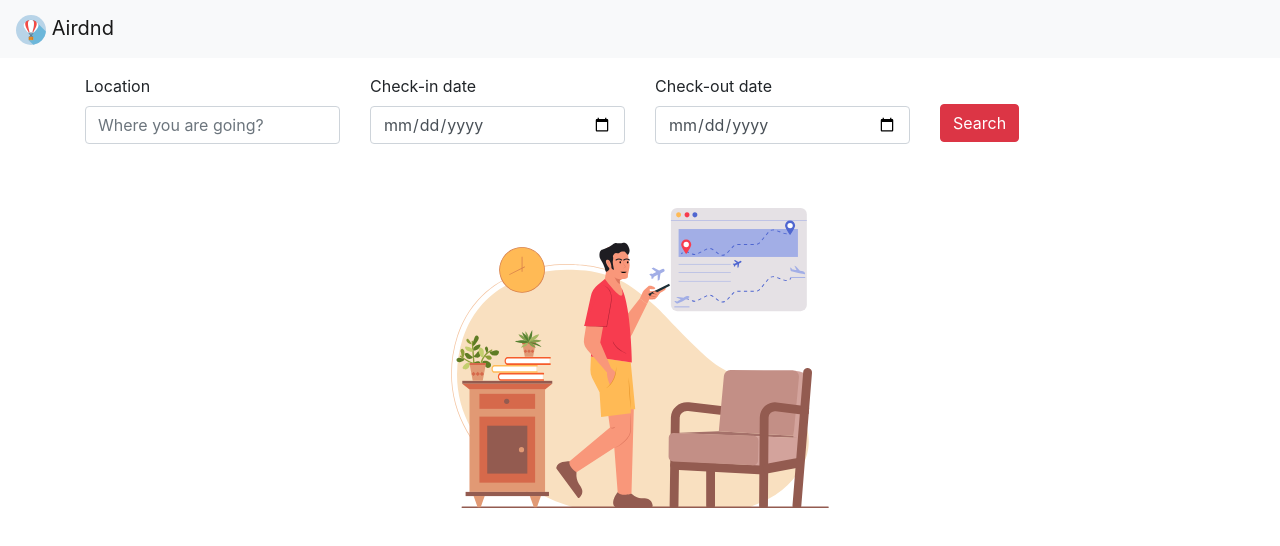
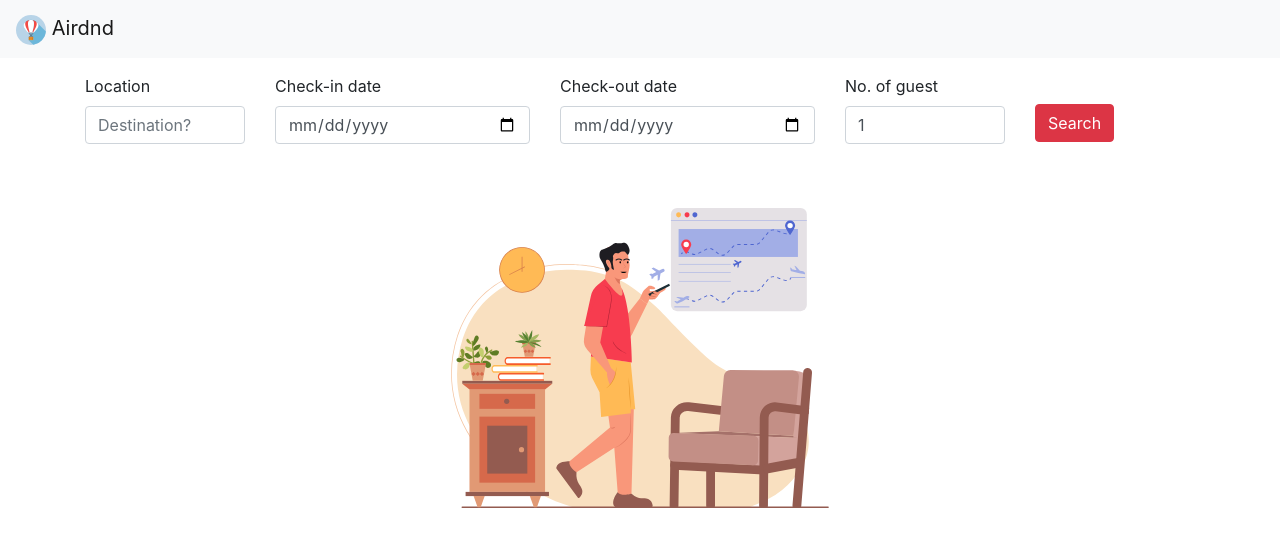
Before and after one commit to MohiuddinRabby/airdnd, a React (Create React App) app: page / in a window 1280 px wide. Shown: the top 546 px of the page. Built offline with nearby package versions, Linux system fonts and the light colour scheme.

Commit message:
basic loader & form validation added

```diff
--- a/package.json
+++ b/package.json
@@ -9,6 +9,7 @@
     "bootstrap": "^4.5.2",
     "react": "^16.13.1",
     "react-dom": "^16.13.1",
+    "react-hook-form": "^6.7.0",
     "react-router-dom": "^5.2.0",
     "react-scripts": "3.4.1"
   },
--- a/src/components/Result/Result.js
+++ b/src/components/Result/Result.js
@@ -1,16 +1,31 @@
 import React from "react";
-
+import { useState } from "react";
+import { useEffect } from "react";
+import planeImg from "../../img/planeOne.gif";
 const Result = () => {
+  const [result, setResult] = useState([]);
+  const [loading, setLoading] = useState(true);
+  useEffect(() => {
+    fetch("https://api.icndb.com/jokes")
+      .then((res) => res.json())
+      .then((data) => {
+        setResult(data.value.slice(10, 15));
+        setLoading(false);
+      });
+  }, []);
   return (
     <div>
-      <ul>
-        <li>Rsult</li>
-        <li>Rsult</li>
-        <li>Rsult</li>
-        <li>Rsult</li>
-        <li>Rsult</li>
-        <li>Rsult</li>
-      </ul>
+      {loading ? (
+        <div className="text-center">
+          <img
+            src={planeImg}
+            style={{ width: "300px", height: "300px" }}
+            alt=""
+          />
+        </div>
+      ) : (
+        result.map((post) => <li>{post.joke}</li>)
+      )}
     </div>
   );
 };
--- a/src/components/Search/Search.js
+++ b/src/components/Search/Search.js
@@ -3,43 +3,97 @@ import { useState } from "react";
 import Result from "../Result/Result";
 import "./Search.css";
 import Banner from "../Banner/Banner";
+import { useForm } from "react-hook-form";
 const Search = () => {
+  const { handleSubmit, register, errors } = useForm();
   const [load, setLoad] = useState(true);
   const [location, setLocation] = useState("");
   const [checkin, setCheckin] = useState("");
   const [checkout, setCheckout] = useState("");
-  const handleSubmit = (e) => {
-    e.preventDefault();
+  const [guest, setGuest] = useState(1);
+  const handleForm = () => {
+    const newInfo = [
+      { location: location, chekin: checkin, checkout: checkout, guest: guest },
+    ];
+    console.log(newInfo);
+    setLocation("");
+    setCheckout("");
+    setCheckin("");
+    setGuest(1);
     setLoad(false);
   };
   return (
     <div className="py-3">
       <div className="container">
-        <form onSubmit={handleSubmit}>
+        <form onSubmit={handleSubmit(handleForm)}>
           <div className="row">
-            <div className="col-md-3">
+            <div className="col-md-2">
               <div className="form-group">
                 <label>Location</label>
                 <input
                   type="text"
-                  placeholder="Where you are going?"
+                  placeholder="Destination?"
                   className="form-control"
+                  name="destination"
+                  ref={register({
+                    required: "Required",
+                  })}
+                  value={location}
+                  onChange={(e) => setLocation(e.target.value)}
                 />
               </div>
+              <p className="text-danger">
+                {errors.destination && errors.destination.message}
+              </p>
             </div>
             <div className="col-md-3">
               <div className="form-group">
                 <label>Check-in date</label>
-                <input type="date" className="form-control" />
+                <input
+                  type="date"
+                  className="form-control"
+                  name="checkin"
+                  ref={register({
+                    required: "Required",
+                  })}
+                  value={checkin}
+                  onChange={(e) => setCheckin(e.target.value)}
+                />
               </div>
+              <p className="text-danger">
+                {errors.checkin && errors.checkin.message}
+              </p>
             </div>
             <div className="col-md-3">
               <div className="form-group">
                 <label>Check-out date</label>
-                <input type="date" className="form-control" />
+                <input
+                  type="date"
+                  className="form-control"
+                  name="checkout"
+                  ref={register({
+                    required: "Required",
+                  })}
+                  value={checkout}
+                  onChange={(e) => setCheckout(e.target.value)}
+                />
+              </div>
+              <p className="text-danger">
+                {errors.checkout && errors.checkout.message}
+              </p>
+            </div>
+            <div className="col-md-2">
+              <div className="form-group">
+                <label>No. of guest</label>
+                <input
+                  type="number"
+                  className="form-control"
+                  value={guest}
+                  onChange={(e) => setGuest(guest + 1)}
+                />
               </div>
             </div>
-            <div className="col-md-3">
+            <div className="col-md-2">
               <div className="form-group">
                 <div className="search-btn">
                   <button className="btn btn-danger">Search</button>
@@ -51,6 +105,7 @@ const Search = () => {
       </div>
       <div className=" container py-5">
         {load ? <Banner></Banner> : <Result></Result>}
+        {/* {load ? "" : <Result></Result>} */}
       </div>
     </div>
   );
```
Also changed, not shown: src/img/planeOne.gif (added), 1 other file (tests, documents, lock files or other folders).
